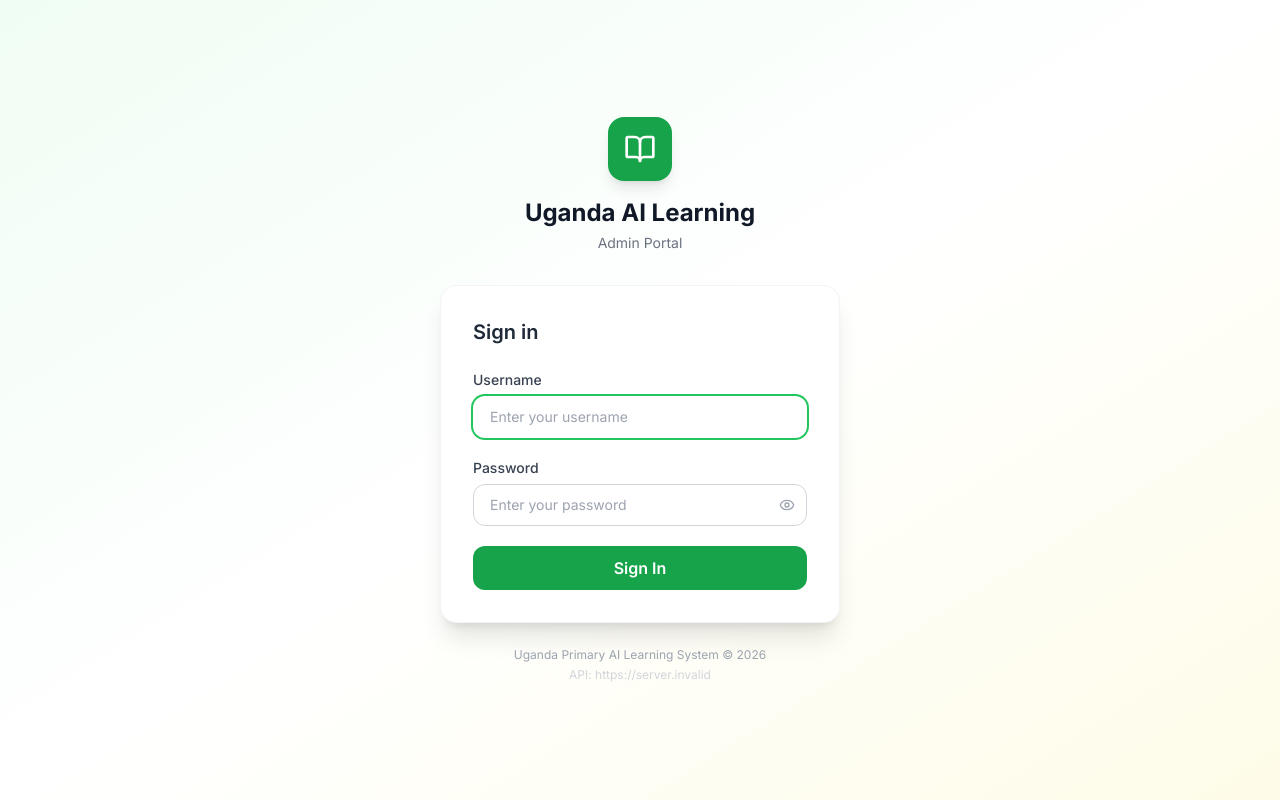
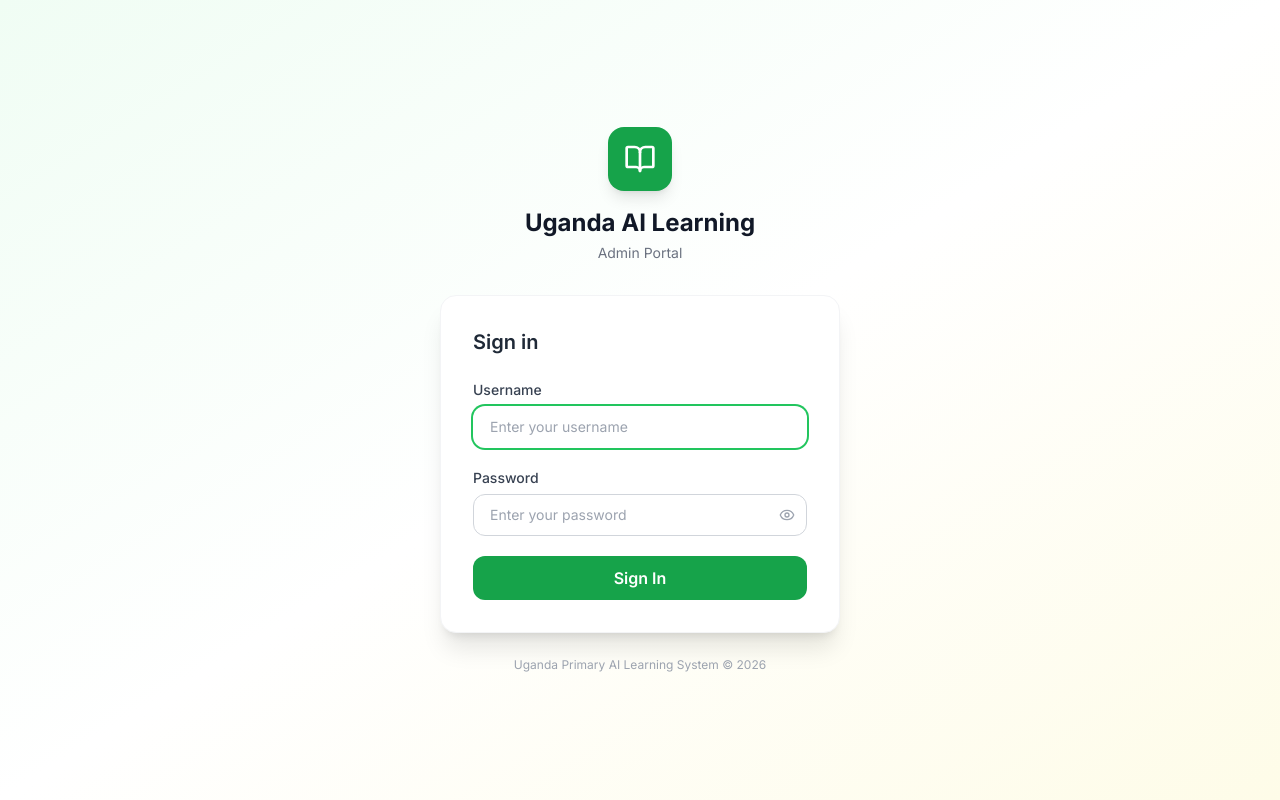
Before and after one commit to wasomrare/uganda-ai-learning, a Next.js app in the folder frontend/: page /login in a window 1280 px wide. Built offline with nearby package versions, Linux system fonts and the light colour scheme; no server answers.

Commit message:
chore: remove debug API URL display from login page

```diff
--- a/frontend/src/app/(auth)/login/page.tsx
+++ b/frontend/src/app/(auth)/login/page.tsx
@@ -104,9 +104,6 @@ export default function LoginPage() {
         <p className="text-center text-xs text-gray-400 mt-6">
           Uganda Primary AI Learning System © 2026
         </p>
-        <p className="text-center text-xs text-gray-300 mt-1 break-all">
-          API: {process.env.NEXT_PUBLIC_API_URL ?? 'https://uganda-ai-learning-production.up.railway.app/api/v1'}
-        </p>
       </div>
     </div>
   );
```
